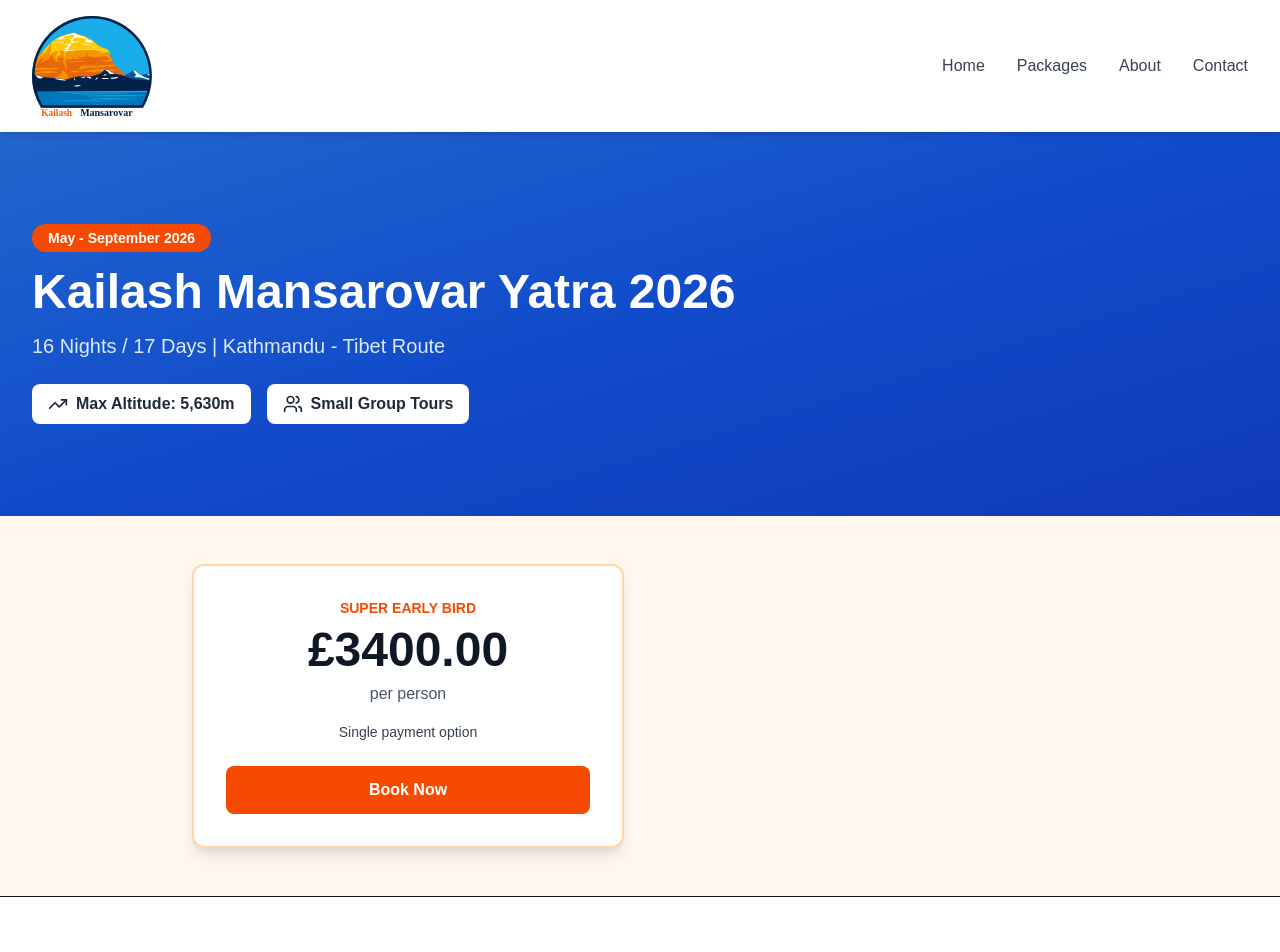
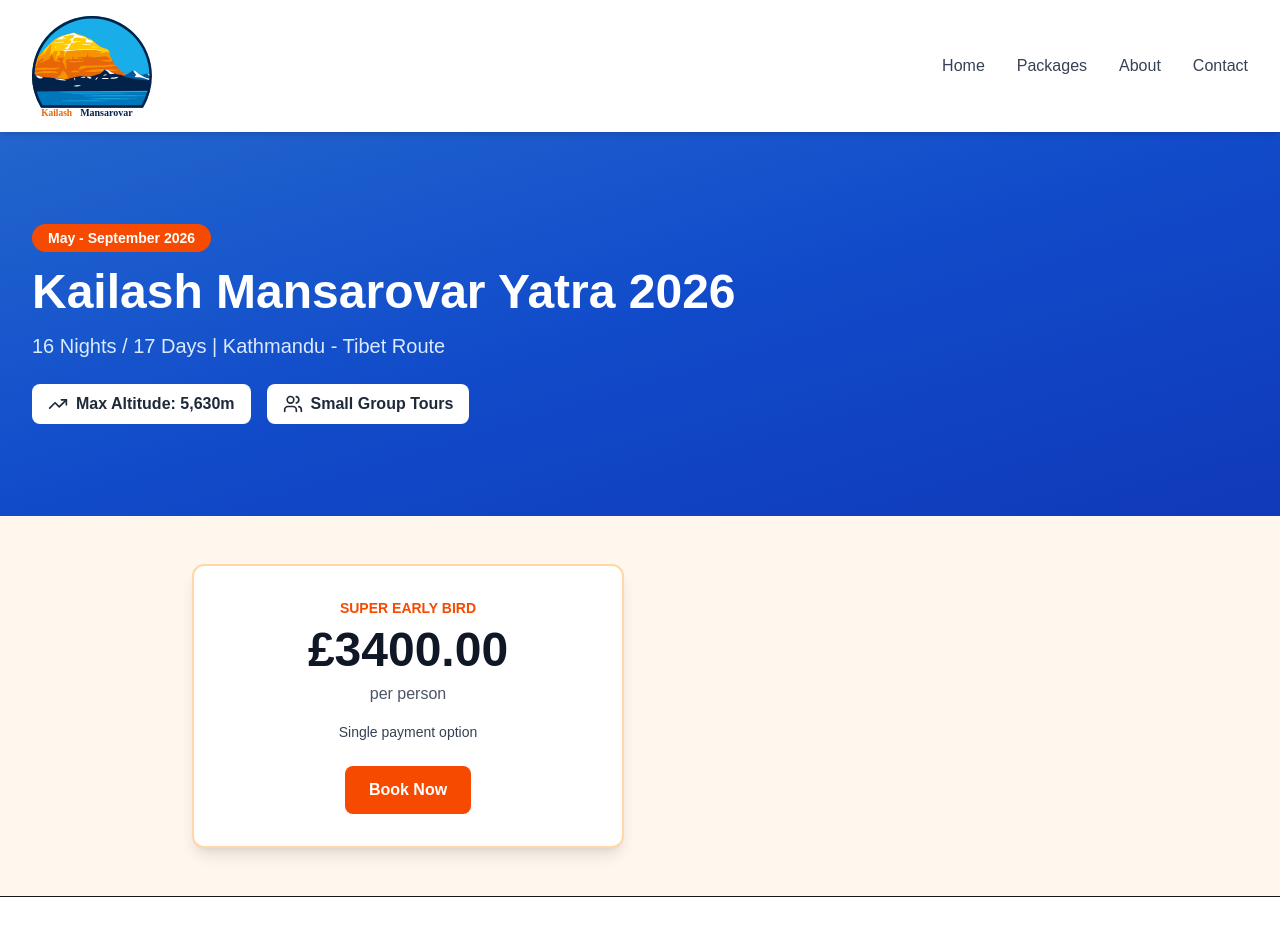
Before and after one commit to ayrbox/kailashmansarovar, a Next.js app: page /packages/2026 in a window 1280 px wide. Shown: the top 952 px of the page. Built offline with nearby package versions, Linux system fonts and the light colour scheme.

Commit message:
split book cta button

```diff
--- a/src/app/packages/2026/page.tsx
+++ b/src/app/packages/2026/page.tsx
@@ -13,12 +13,11 @@ import {
   MapPin,
   Phone,
   Mail,
-  X,
-  Menu,
 } from "lucide-react";
 import Link from "next/link";
 import Header from "@/components/Header";
 import Footer from "@/components/Footer";
+import BookCTA from "@/components/BookCTA";
 
 export default function Package2026() {
   const [menuOpen, setMenuOpen] = useState(false);
@@ -78,9 +77,7 @@ export default function Package2026() {
               <div className="text-sm text-gray-700 mb-6">
                 Single payment option
               </div>
-              <button className="w-full bg-orange-600 text-white py-3 rounded-lg font-semibold hover:bg-orange-700 transition">
-                Book Now
-              </button>
+              <BookCTA>Book Now</BookCTA>
             </div>
           </div>
         </div>
--- /dev/null
+++ b/src/components/BookCTA.tsx
@@ -0,0 +1,16 @@
+import Link from "next/link";
+
+type BookCTAProps = {
+  children: React.ReactNode;
+};
+
+export default function BookCTA({ children }: BookCTAProps) {
+  return (
+    <Link
+      href="tel:+447545066652"
+      className="inline-block bg-orange-600 text-white px-6 py-3 rounded-lg font-semibold"
+    >
+      {children}
+    </Link>
+  );
+}
--- a/src/components/Hero.tsx
+++ b/src/components/Hero.tsx
@@ -1,3 +1,5 @@
+import BookCTA from "./BookCTA";
+
 export default function Hero() {
   return (
     <section
@@ -22,12 +24,7 @@ export default function Hero() {
         </p>
 
         <div className="flex flex-col md:flex-row gap-4 justify-items-end">
-          <a
-            href="tel:+447545066652"
-            className="inline-block bg-orange-600 text-white px-6 py-3 rounded-lg font-semibold"
-          >
-            Bookings Open for 2026
-          </a>
+          <BookCTA>Bookings Open for 2026</BookCTA>
         </div>
       </div>
     </section>
```
